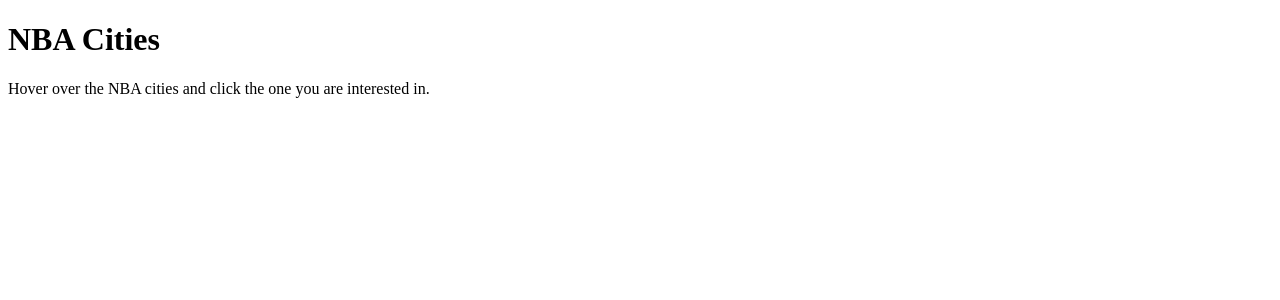
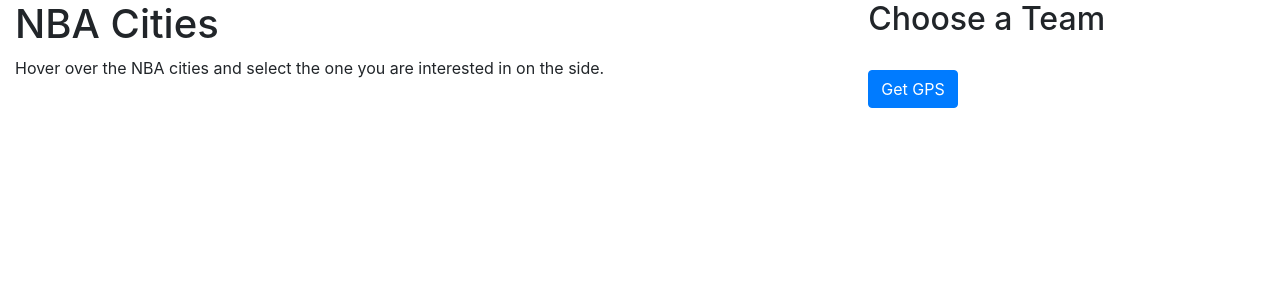
Before and after one commit to rcapollari/NBA-Team-and-Arena-Finder, a Flask app: template templates/index.html in a window 1280 px wide. Shown: the top 300 px of the page. Run offline with Flask 3, Linux system fonts and the light colour scheme; the template is opened without the code that fills it, so the values that code supplies are empty; parts of the project's set-up code (start-up, migrations or seed data) failed here and were passed over; some libraries are stand-ins or nearby versions.

Commit message:
adds radio for teams

```diff
--- a/app.py
+++ b/app.py
@@ -1,6 +1,5 @@
 from flask import Flask, render_template
 from nba_api.stats.static import teams
-
 import plotly.express as px
 import pandas as pd
 
@@ -8,37 +7,45 @@
 
 # Data obtained from https://simplemaps.com/data/us-cities
 df = pd.read_csv('uscities.csv')
+nba_teams = teams.get_teams()
+nba_cities = [team['city'] for team in nba_teams]
+nba_states = [team['state'] for team in nba_teams]
+nba_team_names = [team['full_name'] for team in nba_teams]
+
+df_filtered = df[df['city'].isin(nba_cities) & df['state_name'].isin(nba_states)]
+df_filtered['team_name'] = [nba_team_names[nba_cities.index(city)] if city in nba_cities else '' for city in df_filtered['city']]
+
+lakers_df = pd.DataFrame({
+    'city': 'Los Angeles',
+    'lat': 34.0522,
+    'lng': -118.2437,
+    'state_id': ['CA'],
+    'state_name': ['California'],
+    'team_name': ['Los Angeles Lakers'],
+    'population': 12121244
+})
+df_combined = pd.concat([df_filtered, lakers_df], ignore_index=True)
 
 @app.route('/')
 def index():
-    nba_teams = teams.get_teams()
-    nba_cities = [team['city'] for team in nba_teams]
-    nba_states = [team['state'] for team in nba_teams]
-    nba_team_names = [team['full_name'] for team in nba_teams]
 
-    df_filtered = df[df['city'].isin(nba_cities) & df['state_name'].isin(nba_states)]
-    df_filtered['team_name'] = [nba_team_names[nba_cities.index(city)] if city in nba_cities else '' for city in df_filtered['city']]
-
-    lakers_df = pd.DataFrame({
-        'city': 'Los Angeles',
-        'lat': 34.0522,
-        'lng': -118.2437,
-        'state_id': ['CA'],
-        'state_name': ['California'],
-        'team_name': ['Los Angeles Lakers'],
-        'population': 12121244
-    })
-    df_combined = pd.concat([df_filtered, lakers_df], ignore_index=True)
-
-    fig = px.scatter_geo(df_combined, lat='lat', lon='lng', size='population', color='city',
+    fig = px.scatter_geo(df_combined, lat='lat', lon='lng', size='population', color='state_name',
                          projection='albers usa', scope='north america', hover_name='team_name')
 
-    fig.update_layout(height=800, width=1200)
+    fig.update_layout(height=800, width=800)
     fig.update_traces(hovertemplate='%{hovertext}<extra></extra>')
+    fig.update_layout(showlegend=False, margin={"r":0,"t":0,"l":0,"b":0})
 
     plot = fig.to_html(full_html=False)
 
-    return render_template('index.html', plot=plot)
+    return render_template('index.html', plot=plot, nba_team_names=nba_team_names)
+
+
+@app.route('/gps/<team>')
+def gps(team):
+    return render_template('gps.html', team=team)
+
 
 if __name__ == '__main__':
+    print('starting Flask app', app.name)
     app.run(debug=True)
--- a/templates/index.html
+++ b/templates/index.html
@@ -3,11 +3,39 @@
 <head>
     <meta charset="utf-8">
     <title>NBA Cities Map</title>
-
+    <script src="https://cdn.plot.ly/plotly-latest.min.js"></script>
+    <link rel="stylesheet" href="https://maxcdn.bootstrapcdn.com/bootstrap/4.0.0/css/bootstrap.min.css">
 </head>
 <body>
-    <h1>NBA Cities</h1>
-    <p>Hover over the NBA cities and click the one you are interested in.</p>
-    {{ plot|safe }}
+    <div class="container-fluid">
+        <div class="row">
+            <div class="col-md-8">
+                <h1>NBA Cities</h1>
+                <p>Hover over the NBA cities and select the one you are interested in on the side.</p>
+                <div>{{ plot|safe }}</div>
+            </div>
+            <div class="col-md-4">
+                <h2>Choose a Team</h2>
+                {% set sorted_teams = nba_team_names|sort %}
+                {% for team_name in sorted_teams %}
+                    <div class="form-check">
+                        <input class="form-check-input" type="radio" name="team" id="{{ team_name }}" value="{{ team_name }}">
+                        <label class="form-check-label" for="{{ team_name }}">
+                            {{ team_name }}
+                        </label>
+                    </div>
+                {% endfor %}
+                <br>
+                <button type="button" class="btn btn-primary" onclick="getLocation()">Get GPS</button>
+            </div>
+        </div>
+    </div>
+
+    <script>
+        function getLocation() {
+            var team = document.querySelector('input[name="team"]:checked').value;
+            window.location.href = '/gps/' + encodeURIComponent(team);
+        }
+    </script>
 </body>
 </html>
```
Also changed, not shown: templates/gps.html (added, +10 -0 lines), 1 other file.
